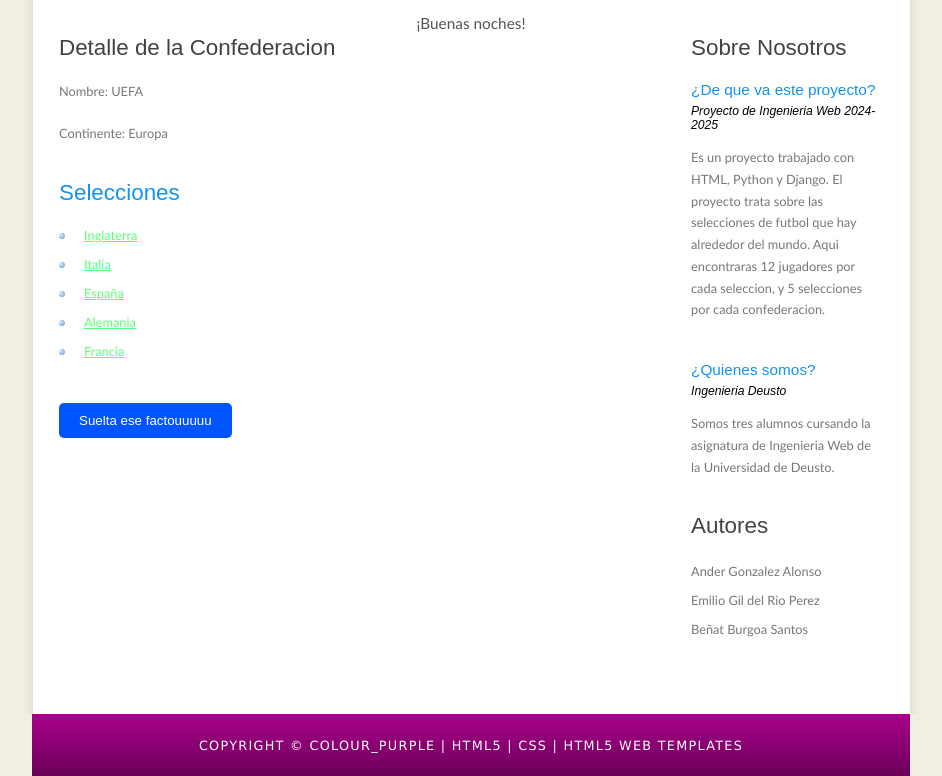
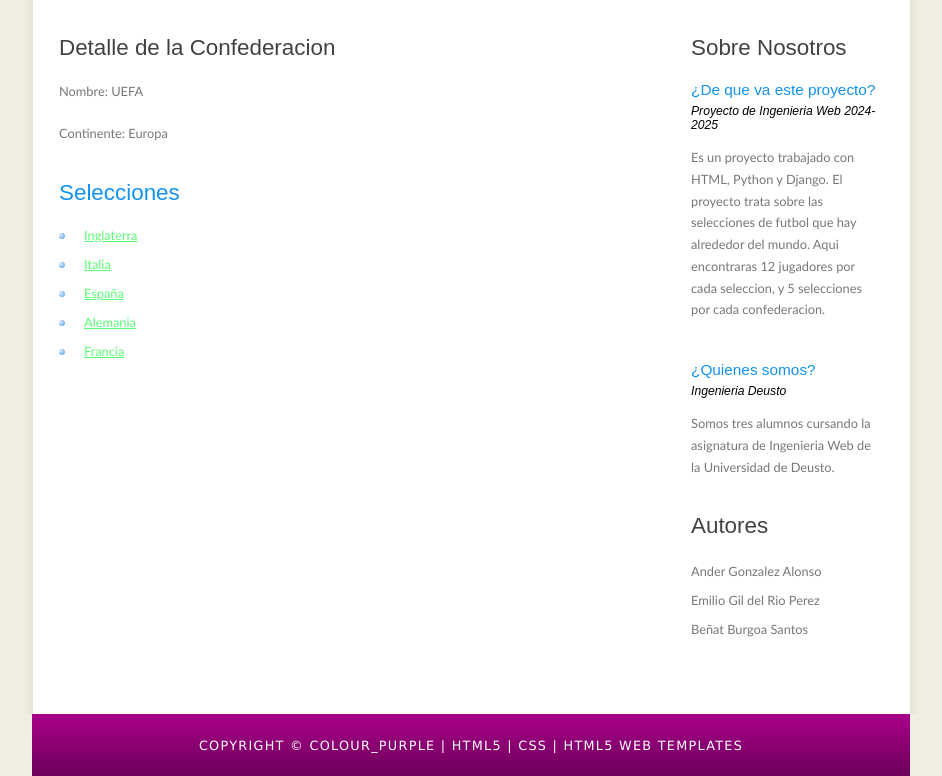
Before and after one commit to Ander-GA/SeleccionesGIW-7, a Django app: page /seleccionesAPP/detalleConfederacion/1 in a window 1280 px wide. Shown: the part 240-1016 px from the top of the page, without its empty margins (169-1111 px from the left). Run offline with Django 5.2, Linux system fonts and the light colour scheme; data comes from the database, SQL or seed files in the repository.

Commit message:
Update base.html

```diff
--- a/ProjectoSeleccionesGIW7/seleccionesAPP/templates/base.html
+++ b/ProjectoSeleccionesGIW7/seleccionesAPP/templates/base.html
@@ -63,72 +63,6 @@
     </div>
   </div>
 
-  <script>
-    document.addEventListener("DOMContentLoaded", function () {
-
-      const factous = [
-        "Messi es el GOAT del Deporte",
-        "Sancet acabara su carrera con 10 balones de oro, futuro GOAT del deporte",
-        "Nico Williams > Vinicius JR",
-        "Prados, Galaxy, Sancet > Busi, Iniesta, Xavi",
-        "El bicho es el GOAT del futbool europeo",
-        "Nico Guru e Iñaki son el mejor tridente del futbol moderno"
-      ];
-
-      const factoboton = document.createElement("button");
-      const facto = document.createElement("p");
-
-      factoboton.textContent = "Suelta ese factouuuuu";
-      factoboton.style.padding = "10px 20px";
-      factoboton.style.backgroundColor = "#0055ff";
-      factoboton.style.color = "#fff";
-      factoboton.style.border = "none";
-      factoboton.style.borderRadius = "5px";
-      factoboton.style.cursor = "pointer";
-      factoboton.style.marginTop = "15px";
-
-      facto.style.marginTop = "10px";
-      facto.style.fontSize = "1.1em";
-      facto.style.color = "#333";
-      facto.style.textAlign = "center";
-
-      factoboton.addEventListener("click", function () {
-        const randomFact = factous[Math.floor(Math.random() * factous.length)];
-        facto.textContent = randomFact;
-      });
-
-      const contentDiv = document.getElementById("content");
-      contentDiv.appendChild(factoboton);
-      contentDiv.appendChild(facto);
-    });
-  </script>
-
-
-  <script>
-    document.addEventListener("DOMContentLoaded", function() {
-      const greetingElement = document.createElement("p");
-      const currentHour = new Date().getHours();
-      let greetingMessage;
-
-      if (currentHour < 12) {
-        greetingMessage = "¡Buenos días!";
-      } else if (currentHour < 18) {
-        greetingMessage = "¡Buenas tardes!";
-      } else {
-        greetingMessage = "¡Buenas noches!";
-      }
-
-      greetingElement.textContent = greetingMessage;
-      greetingElement.style.fontSize = "1.2em";
-      greetingElement.style.color = "#555";
-      greetingElement.style.marginTop = "10px";
-      greetingElement.style.textAlign = "center";
-
-      const header = document.getElementById("header");
-      header.appendChild(greetingElement);
-    });
-  </script>
-
 
 </body>
 </html>
```
